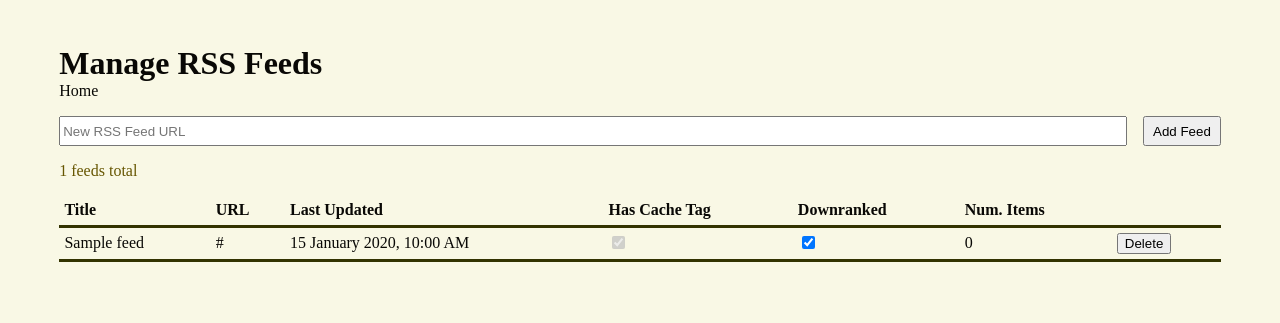
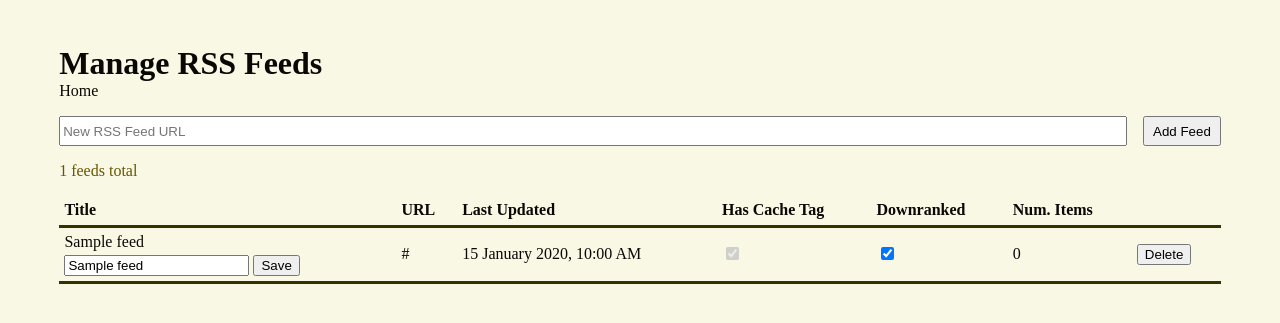
Before and after one commit to andrew-pa/rsrssr, a Flask app: page /feeds in a window 1280 px wide. Shown: the top 323 px of the page. Run offline with Flask 3, Linux system fonts and the light colour scheme; tables that the repository leaves empty hold one stand-in row (values such as "Sample post").

Commit message:
Allow editing feed titles from manage page

```diff
--- a/logic.py
+++ b/logic.py
@@ -180,6 +180,17 @@ def toggle_feed_downrank(session: scoped_session, id: int):
     session.commit()
 
 
+def update_feed_title(session: scoped_session, id: int, title: str | None) -> bool:
+    feed = session.query(Feed).get(id)
+    if feed is None:
+        return False
+
+    normalized = (title or "").strip()
+    feed.title = normalized or None
+    session.commit()
+    return True
+
+
 def feed_list(session: scoped_session):
     feeds = session.query(Feed).order_by(Feed.last_updated.desc()).all()
     return {"feeds": feeds}
--- a/server.py
+++ b/server.py
@@ -22,6 +22,7 @@ from logic import (
     feed_list,
     record_visit,
     toggle_feed_downrank,
+    update_feed_title,
     toggle_like,
     record_dismiss,
     unvisited_items_after,
@@ -88,6 +89,12 @@ def page_manage_feeds():
             delete_feed(db.session, int(request.form["delete"]))
         elif "downrank" in request.form:
             toggle_feed_downrank(db.session, int(request.form["downrank"]))
+        elif "feed_id" in request.form:
+            update_feed_title(
+                db.session,
+                int(request.form["feed_id"]),
+                request.form.get("title", ""),
+            )
         else:
             add_feed(db.session, request.form["url"])
         return redirect(url_for("page_manage_feeds"))
--- a/templates/feeds.html
+++ b/templates/feeds.html
@@ -28,7 +28,14 @@
         {% for feed in feeds %}
             <tr>
                 <td>
-                    <a href="/list?feed={{feed.id}}">{{ feed.title | default("Unknown", true) }}</a>
+                    <div class="feed-title-editor" style="display:flex; flex-direction:column; align-items:flex-start; gap:0.25rem;">
+                        <a href="/list?feed={{feed.id}}">{{ feed.title | default("Unknown", true) }}</a>
+                        <form method="POST" class="edit-feed-title" style="display:flex; gap:0.25rem; align-items:center;">
+                            <input type="hidden" name="feed_id" value="{{ feed.id }}">
+                            <input type="text" name="title" value="{{ feed.title or '' }}" placeholder="Feed title" aria-label="Feed title">
+                            <button type="submit">Save</button>
+                        </form>
+                    </div>
                 </td>
                 <td>
                     <a href="{{feed.url}}">{{ feed.url }}</a>
```
Also changed, not shown: tests/test_feed_title.py (added, +44 -0 lines).
